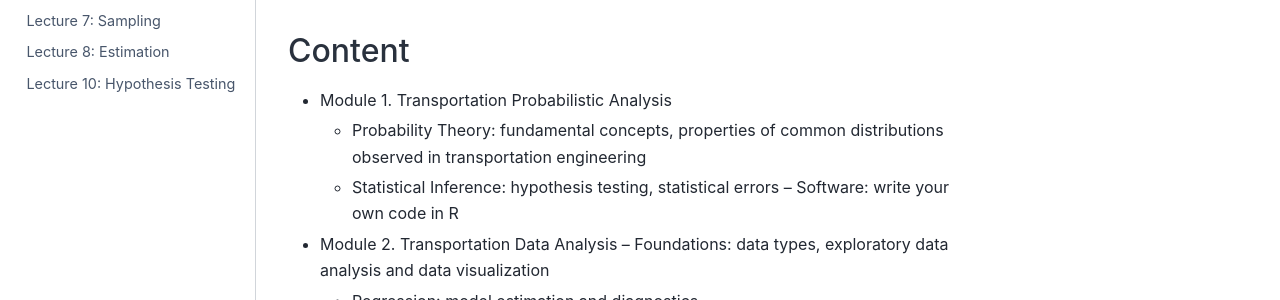
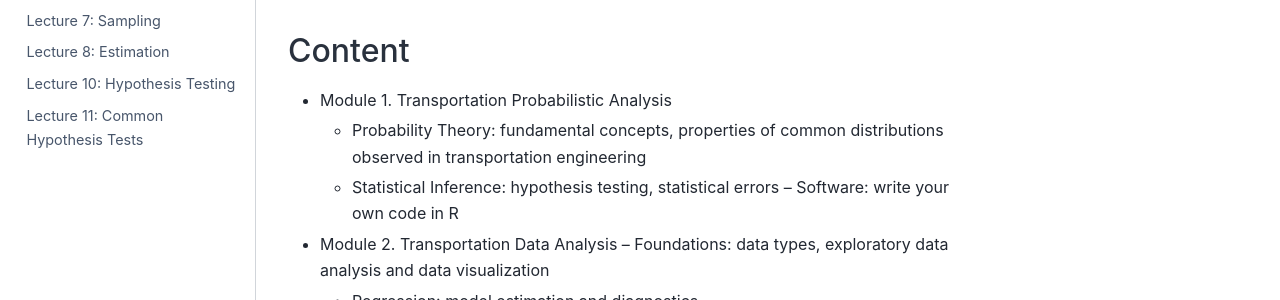
Before and after one commit to anmpahwa/CE5540, a Jupyter Book: the page built from book/intro.md, in a window 1280 px wide. Shown: the part 519-819 px from the top of the page. Built offline with Jupyter Book 1.0.4 settings and Sphinx 7.4.7 and the Sphinx Book theme 1.1.4, drawn with Linux system fonts in a browser that asks for light colours; comment, search, counter and statistics services are not loaded.

Commit message:
update toc.yml

```diff
--- a/book/_toc.yml
+++ b/book/_toc.yml
@@ -12,3 +12,4 @@ parts:
     - file: content/lecture_07.ipynb
     - file: content/lecture_08.ipynb
     - file: content/lecture_10.ipynb
+    - file: content/lecture_11.ipynb
```
